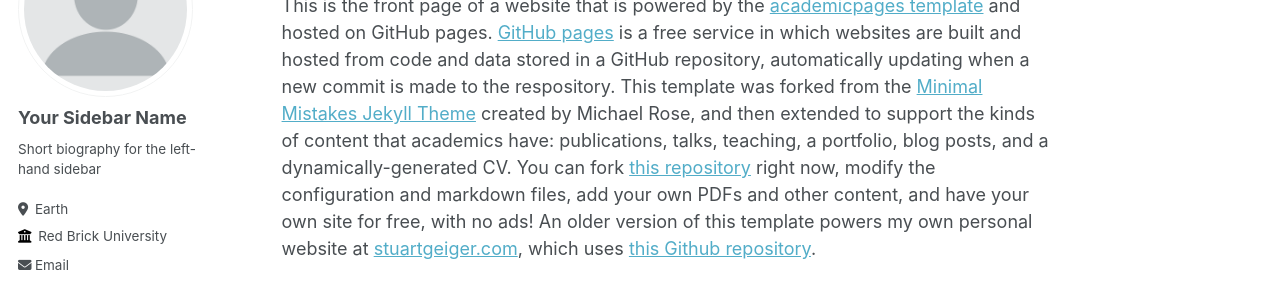
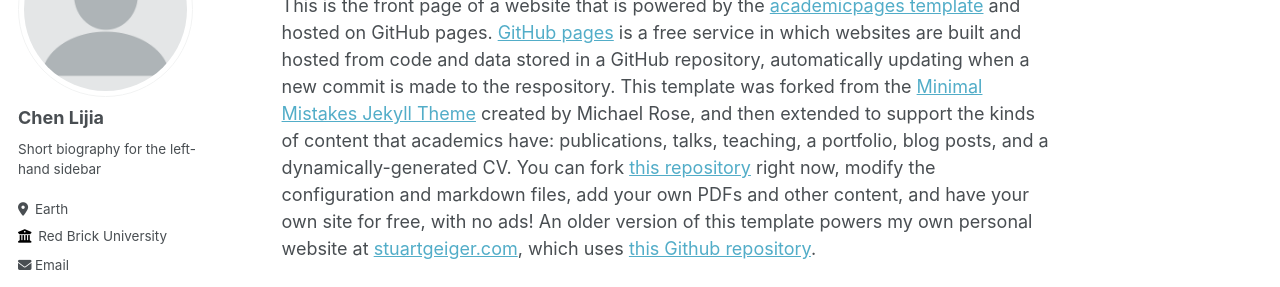
Before and after one commit to chenlijia1998/chenlijia1998.github.io, a Jekyll site: the page built from _pages/about.md, in a window 1280 px wide. Shown: the part 164-451 px from the top of the page. Built offline with Jekyll 4.4.1, drawn with Linux system fonts in a browser that asks for light colours; some web fonts are replaced.

Commit message:
Update _config.yml

```diff
--- a/_config.yml
+++ b/_config.yml
@@ -12,9 +12,9 @@ title                    : "Chen Lijia / Home Page"
 title_separator          : "-"
 name                     : &name "Chen Lijia"
 description              : &description "personal description"
-url                      : https://academicpages.github.io # the base hostname & protocol for your site e.g. "https://mmistakes.github.io"
+url                      : https://chenlijia1998.github.io # the base hostname & protocol for your site e.g. "https://mmistakes.github.io"
 baseurl                  : "" # the subpath of your site, e.g. "/blog"
-repository               : "academicpages/academicpages.github.io"
+repository               : "chenlijia1998/chenlijia1998.github.io"
 
 # Site Author - The following control what appear as part of the author content on the side bar.
 #               If a field is blank the icon and link will not appear, otherwise it will be shown.
@@ -22,7 +22,7 @@ repository               : "academicpages/academicpages.github.io"
 author:
   # Biographic information
   avatar           : "profile.png"
-  name             : "Your Sidebar Name"
+  name             : "Chen Lijia"
   pronouns         : # example: "she/her"
   bio              : "Short biography for the left-hand sidebar"
   location         : "Earth"
```
